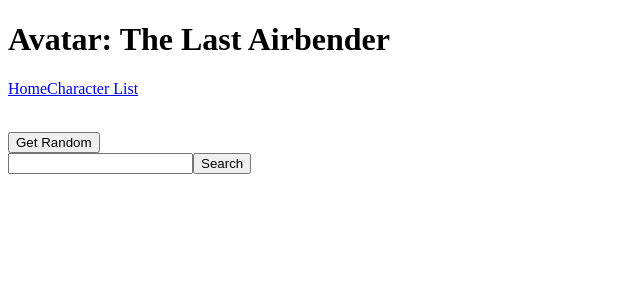
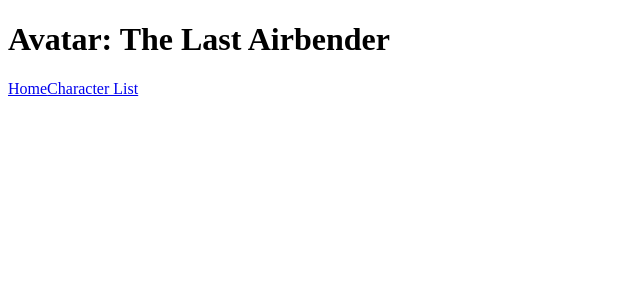
Before and after one commit to jose-401-advanced-javascript/forms-and-routes, a React app: page /home in a window 1280 px wide. Shown: the top 300 px of the page, without its empty margins (0-640 px from the left). Built offline with nearby package versions, Linux system fonts and the light colour scheme; no server answers.

Commit message:
added List path to App.js

```diff
--- a/src/components/App.js
+++ b/src/components/App.js
@@ -8,6 +8,7 @@
 import Header from './Header';
 import Footer from './Footer';
 import Home from '../containers/Home';
+import List from '../containers/List';
 import Details from '../containers/Details';
 
 export default function App() {
@@ -16,7 +17,8 @@
     <Router>
       <Header title={'Avatar: The Last Airbender'} />
       <Switch>
-        <Route path="/" component={Home} />
+        <Route exact path="/" component={Home} />
+        <Route path="/list/:name" component={List} />
         <Route path="/details/:id" component={Details} />
       </Switch>
       <Footer />
```
